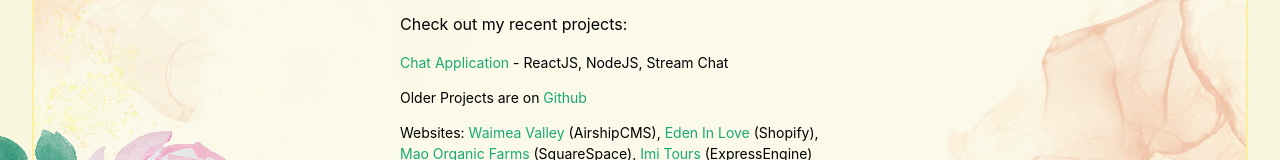
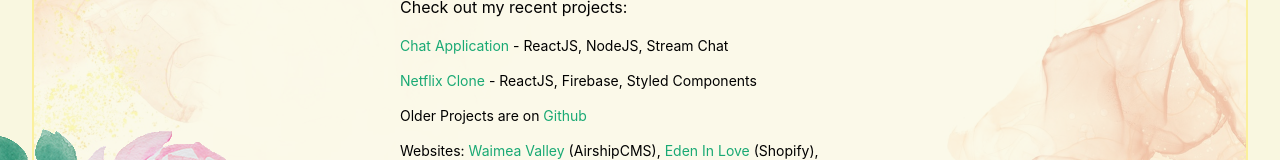
Before and after one commit to TrinhNgoc/portfolio_v2, a React (Create React App) app: page /projects in a window 1280 px wide. Shown: the part 360-520 px from the top of the page. Built offline with nearby package versions, Linux system fonts and the light colour scheme.

Commit message:
Add new project

```diff
--- a/src/Pages/Projects.js
+++ b/src/Pages/Projects.js
@@ -18,6 +18,9 @@
             <FadeInLeft fontSize="f6" duration="2.5">
               <a className="link dim green" href="https://chatapp-trinh.netlify.app/" target="_blank" rel="noopener noreferrer">Chat Application</a> - ReactJS, NodeJS, Stream Chat
             </FadeInLeft>
+            <FadeInLeft fontSize="f6" duration="2.5">
+              <a className="link dim green" href="https://github.com/TrinhNgoc/Netflix" target="_blank" rel="noopener noreferrer">Netflix Clone</a> - ReactJS, Firebase, Styled Components
+            </FadeInLeft>
             <FadeInLeft fontSize="f6" duration="3">
               Older Projects are on <a className="link dim green" href="https://github.com/TrinhNgoc" target="_blank" rel="noopener noreferrer">Github</a>
             </FadeInLeft>
```
